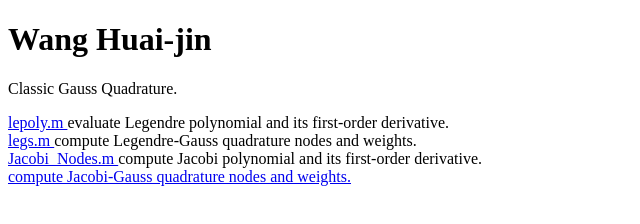
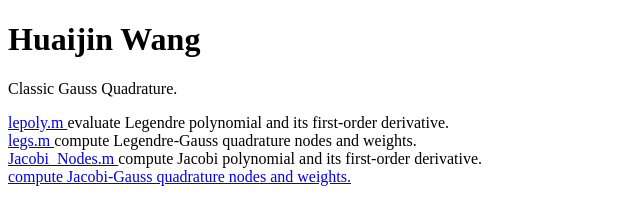
Before and after one commit to realman01/realman01.github.io, a plain HTML site: page index.html in a window 1280 px wide. Shown: the whole page, without its empty margins (0-640 px from the left). Drawn offline with Linux system fonts and the light colour scheme.

Commit message:
Update index.html

```diff
--- a/index.html
+++ b/index.html
@@ -1,7 +1,7 @@
 <!DOCTYPE html>
 <html>
 <body>
-<h1>Wang Huai-jin</h1>
+<h1>Huaijin Wang</h1>
 <p>Classic Gauss Quadrature.</p>
   <a href="https://personal.ntu.edu.sg/lilian/lepoly.m"> lepoly.m </a> evaluate Legendre polynomial and its first-order derivative. <br>
   <a href="https://personal.ntu.edu.sg/lilian/bookcodes/legen/legs.m"> legs.m </a> compute Legendre-Gauss quadrature nodes and weights. <br>
```
